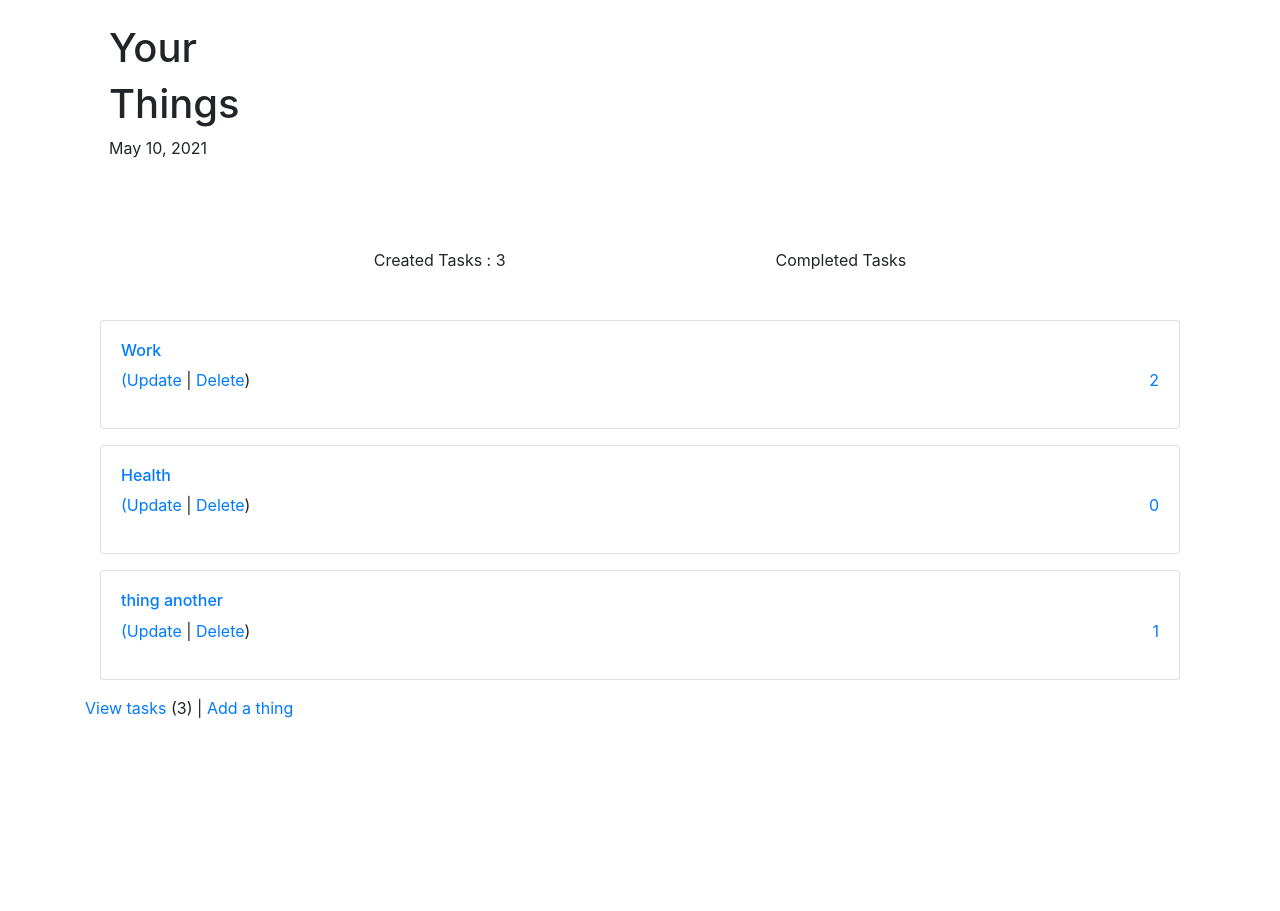
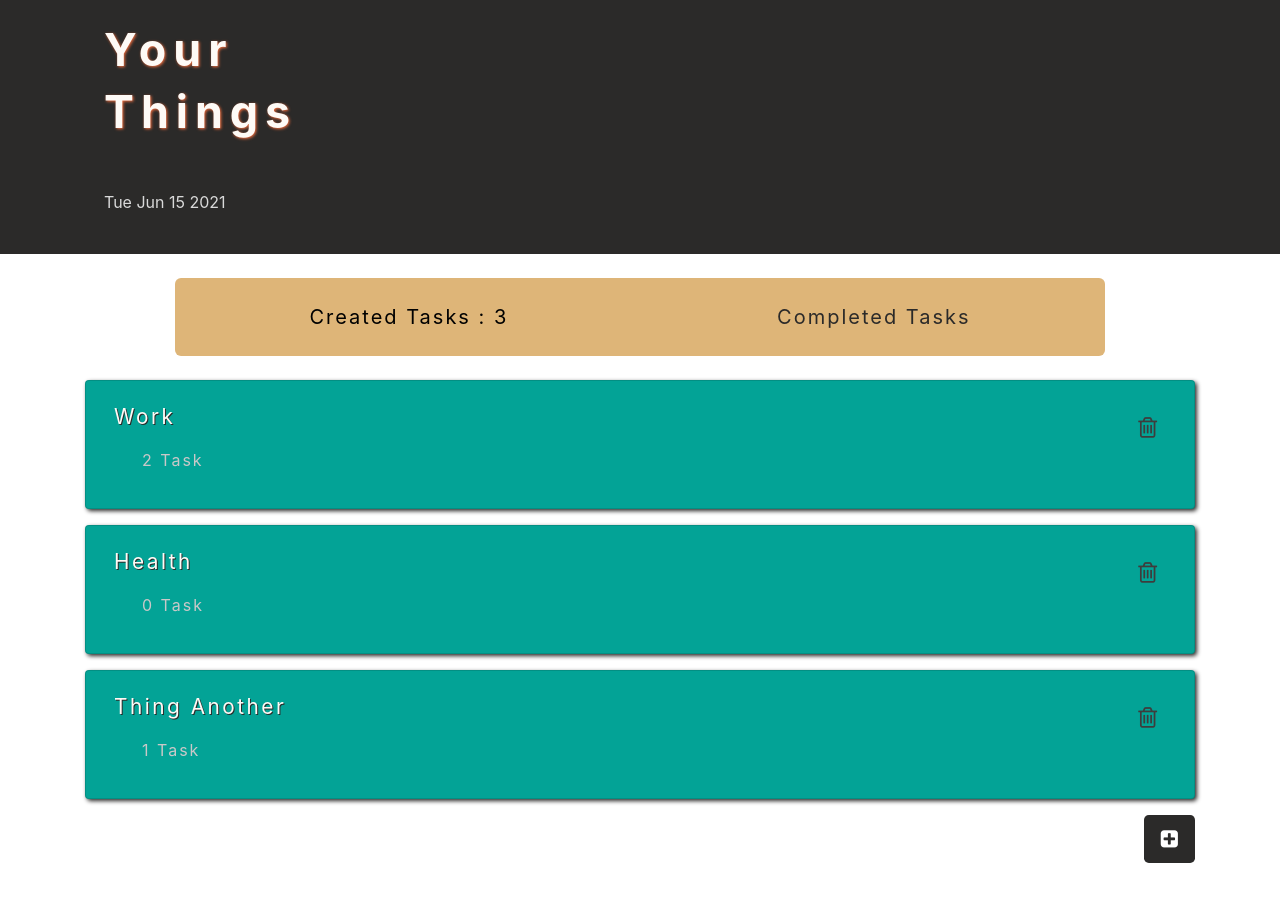
Before and after one commit to kumashiv/tasks_project, a Django app: page /todo/ in a window 1280 px wide. Before the commit the page ends 718 px from the top, so only its background shows below. Run offline with Django 3.2, Linux system fonts and the light colour scheme; data comes from the database, SQL or seed files in the repository; both versions use the stored data as it was after the commit; some libraries are stand-ins or nearby versions.

Commit message:
design improved

```diff
--- /dev/null
+++ b/tasks/home/static/css/style.css
@@ -0,0 +1,201 @@
+html,
+body {
+    height: 100%;
+    width: 100%;
+    /*font-family:  Verdana, "Courier New","Lucida Console", monospace;*/
+    /* background-color: #FEFAF6; */
+}
+
+h1 {
+
+    letter-spacing: 7px;
+    font-size: 280%;
+    font-weight: 700;
+    text-shadow: 1px 1px 3px #F26D3D;
+}
+
+h3 {
+    letter-spacing: 3px;
+    font-weight: 1.5em;
+}
+
+h5 {
+    color: #2B2A29;
+}
+
+label {
+    font-size: 175%;
+}
+
+a {
+    text-decoration: none;
+    color: black;
+}
+
+a:before,
+a:after {
+    text-decoration: none;
+    color: black;
+}
+
+a:hover {
+    text-decoration: none;
+    color: #3F3779;
+}
+
+.main-header {
+    background-color: #2B2A29;
+    color: #A9D6C9;
+    color: #F26D3D;
+    color: #FEFAF6;
+}
+
+.main-header p {
+    color: #FEFAF6;
+    margin-top: 50px;
+    color: #D9D9D9;
+}
+
+.header-offset {
+    margin-left: 80px;
+}
+
+.my-card {
+    background-color: #03A396;
+    box-shadow: 2px 2px 4px #2B2A29;
+}
+
+.card-body span {
+    letter-spacing: 2.5px;
+    font-size: 130%;
+    color: #FEFED3;
+
+    color: #FEFAF6;
+    text-shadow: 1px 1px #2B2A29;
+}
+
+.card-body span:hover{
+	color: #7F74CA;
+}
+
+.card-body p {
+    margin-left: 20px;
+    /*float: right;*/
+    color: #CAC8C8;
+    letter-spacing: 2px;
+}
+
+
+/*
+.flex-main {
+	background-color: #DEB578;
+	font-size: 125%;
+	font-weight: 400;
+	letter-spacing: 2px;
+
+	color: #2B2A29;
+	border-radius: 6px;
+}
+*/
+
+
+.btn {
+    color: #FFFFFF;
+    background-color: #2B2A29;
+    /* margin-bottom: 60px; */
+}
+
+.btn:hover{
+	background-color: #3F3779;
+	color: #FFFFFF;
+}
+
+.btn-info{
+	border-radius: 5px;
+}
+
+.my-btn-delete{
+	font-size:24px;
+	color: #3E3C3C;
+    background-color: transparent;
+}
+
+.my-btn-delete:hover{
+	color: #3F3779;
+    background-color: transparent;
+    /* font-size: 26px; */
+}
+
+/*Detail pages*/
+
+.detail-title {
+    color: #03A396;
+    text-shadow: 2px 2px 1px #A9D6C9;
+}
+
+.detail-title h3 {
+    font-size: 250%;
+    padding: 8px;
+    border-bottom: 1px solid #A9D6C9;
+}
+
+.my-flex {
+    border: 1px solid #DEB578;
+    font-size: 125%;
+    font-weight: 400;
+    letter-spacing: 2px;
+
+    color: #2B2A29;
+    border-radius: 5px;
+}
+
+
+
+
+.task-of-thing {
+    font-size: 150%;
+    border: 1px solid #DEB578;
+    /* border-radius: 4px; */
+}
+
+
+/*
+.flex-main {
+	font-size: 125%;
+	font-weight: 400;
+	letter-spacing: 2px;
+
+	color: #2B2A29;
+
+	border: 2px solid #DEB578;
+	border-radius: 5px;
+}
+*/
+
+
+.flex-main {
+    background-color: #DEB578;
+    font-size: 125%;
+    font-weight: 400;
+    letter-spacing: 2px;
+
+    color: #2B2A29;
+    border-radius: 6px;
+}
+
+.my-label {
+    color: #7D7B7B;
+}
+
+.my-card-2 {
+    background-color: #A9D6C9;
+    border: 1px solid #2B2A29;
+    border-radius: 5px;
+    box-shadow: 0.5px 0.5px 3px #2B2A29;
+
+}
+
+
+.form-group {
+    box-shadow: .3px .3px 1px #2B2A29;
+}
--- a/tasks/home/templates/base_main.html
+++ b/tasks/home/templates/base_main.html
@@ -1,10 +1,9 @@
-
+{% load static %}
 <!DOCTYPE html>
 <html lang="en">
 
 <head>
     <title>{% block title %}ToDo by Shiv{% endblock %}</title>
-
     <meta charset="utf-8">
     <meta name="viewport" content="width=device-width, initial-scale=1">
     <link rel="stylesheet" href="https://maxcdn.bootstrapcdn.com/bootstrap/4.5.2/css/bootstrap.min.css">
@@ -12,14 +11,13 @@
     <script src="https://cdnjs.cloudflare.com/ajax/libs/popper.js/1.16.0/umd/popper.min.js"></script>
     <script src="https://maxcdn.bootstrapcdn.com/bootstrap/4.5.2/js/bootstrap.min.js"></script>
     <link rel="stylesheet" href="https://cdnjs.cloudflare.com/ajax/libs/font-awesome/4.7.0/css/font-awesome.min.css">
-    <!-- <link rel="stylesheet" href="css/style.css"> -->
+    <link rel="stylesheet" href="{% static 'css/style.css' %}">
+    <!--  <link rel="stylesheet" href="css/style.css"> -->
+    {% block head %} {% endblock %}
+</head>
 
-
-    {% block head %} {% endblock %}
-
-</head>
 <body>
-<div class="container">
+    <div>
         {% block navbar %} {% endblock %}
         {% block welcome %} {% endblock %}
         {% block messages %}
@@ -31,11 +29,13 @@
         {% endfor %}
         {% endif %}
         {% endblock %}
-
         {% block content %}
         {% endblock %}
-
     </div>
     {% block footer %} {% endblock %}
+    <script>
+    document.getElementById("date").innerHTML = new Date().toDateString();
+    </script>
 </body>
+
 </html>
--- a/tasks/tasks/settings.py
+++ b/tasks/tasks/settings.py
@@ -9,6 +9,8 @@ https://docs.djangoproject.com/en/3.2/topics/settings/
 For the full list of settings and their values, see
 https://docs.djangoproject.com/en/3.2/ref/settings/
 """
+
+import os
 
 from pathlib import Path
 
@@ -123,6 +125,7 @@ USE_TZ = True
 
 # Static files (CSS, JavaScript, Images)
 # https://docs.djangoproject.com/en/3.2/howto/static-files/
+STATIC_URL = '/static/'
 
 STATIC_URL = '/static/'
 
--- a/tasks/todo/templates/todo/thing_list.html
+++ b/tasks/todo/templates/todo/thing_list.html
@@ -4,53 +4,56 @@
     <div class="header-offset">
         <h1>Your</h1>
         <h1>Things</h1>
-        <p>May 10, 2021</p>
+        <!-- <p>May 10, 2021</p> -->
+        <p id="date"></p>
     </div>
 </div>
 <div class="container my-4 w-75">
     <div class="d-flex flex-main">
-        <div class="p-4 flex-fill text-center border-light rounded">Created Tasks : {{ task_count }}</div>
+        <div class="p-4 flex-fill text-center border-light rounded">
+            <a href="{% url 'todo:task_list' %}">Created Tasks : {{ task_count }}
+            </a>
+        </div>
         <div class="p-4  flex-fill text-center border-light rounded">Completed Tasks</div>
     </div>
 </div>
 {% if thing_list %}
 {% for thing in thing_list %}
-<a href="{% url 'todo:thing_update' thing.id %}">
 <div class="container">
     <!--card-columns-->
+    <div class="card mb-3 my-card">
+        <div class="card-body">
+            <div class="d-inline p-2 text-capitalize">
+                <a href="{% url 'todo:thing_update' thing.id %}">
 
-        <div class="card mb-3 my-card">
-            <div class="card-body">
-                <h6>{{ thing.name }}</h6>
-                {% with total=thing.task_set.all.count %}
-                <p class="float-right">{{total}}</p>
-                {% endwith %}
-                (<a href="{% url 'todo:thing_update' thing.id %}">Update</a> |
-                <a href="{% url 'todo:thing_delete' thing.id %}">Delete</a>)
+                    <span>{{ thing.name }}</span>
+                </a>
+            </div>
+            <div class=" d-inline p-2">
+                <a href="{% url 'todo:thing_delete' thing.id %}">
+                    <button class="btn btn-lg float-right my-btn-delete"><i class="fa fa-trash-o"></i></button>
+                </a>
+            </div>
+            <div class="mt-3 ml-3 d-block">
+                    {% with total=thing.task_set.all.count %}
+                    <p class="">{{total}} Task</p>
+                    {% endwith %}
             </div>
         </div>
-
+    </div>
 </div>
-</a>
 {% endfor %}
 {% else %}
 <p>There are no things in the library.</p>
 {% endif %}
 <p>
-    <a href="{% url 'todo:task_list' %}">View tasks</a> ({{ task_count }}) |
-    <a href="{% url 'todo:thing_create' %}">Add a thing</a>
+    <!-- <a href="{% url 'todo:task_list' %}">View tasks</a> ({{ task_count }}) |
+    <a href="{% url 'todo:thing_create' %}">Add a thing</a> -->
 </p>
+<div class="container h-25">
+    <a href="{% url 'todo:thing_create' %}">
+        <button class="btn btn-lg float-right"><i class="fa fa-plus-square"></i></button>
+    </a>
+</div>
+<div class="container p-5"></div>
 {% endblock %}
-<!--  {% if thing_list %}
-  <ul>
-    {% for thing in thing_list %}
-      <li>
-          {{ thing.name }}
-          (<a href="{% url 'todo:thing_update' thing.id %}">Update</a> |
-          <a href="{% url 'todo:thing_delete' thing.id %}">Delete</a>)
-      </li>
-    {% endfor %}
-  </ul>
-  {% else %}
-    <p>There are no things in the library.</p>
-  {% endif %} -->
```
Also changed, not shown: tasks/todo/templates/todo/task_confirm_delete.html (+17 -6 lines), tasks/todo/templates/todo/task_form.html (+6 -3 lines), tasks/todo/templates/todo/task_list.html (+11 -6 lines), tasks/todo/templates/todo/thing_confirm_delete.html (+18 -5 lines), tasks/todo/templates/todo/thing_form.html (+10 -6 lines), tasks/db.sqlite3. Lines whose indentation alone changed are shown as unchanged.
